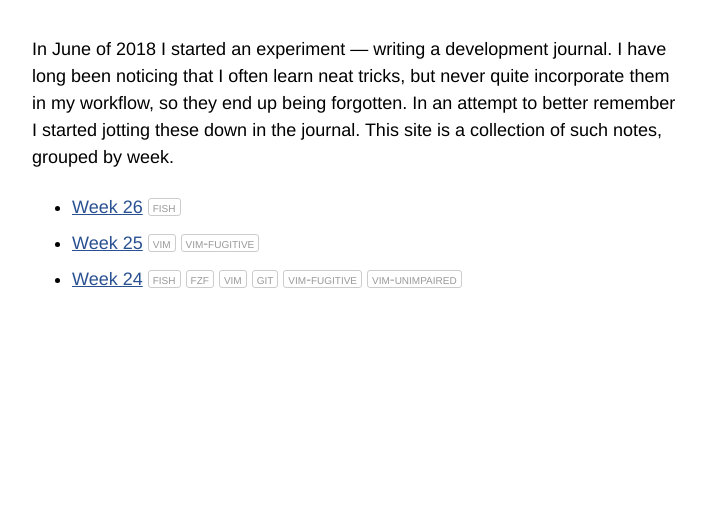
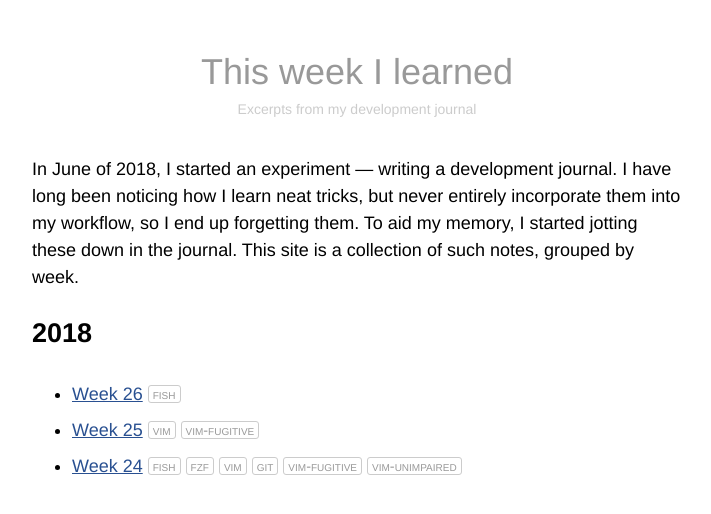
Before and after one commit to mfilej/mfilej.github.io, a Jekyll site: the page built from twil/index.html, in a window 1280 px wide. Shown: the top 514 px of the page, without its empty margins (283-994 px from the left). Built offline with Jekyll 4.4.1, drawn with Linux system fonts in a browser that asks for light colours; nearby versions of some CDN libraries; comment, search, counter and statistics services are not loaded.

Commit message:
Group TWIL items by year.

```diff
--- a/twil/index.html
+++ b/twil/index.html
@@ -2,16 +2,27 @@
 layout: default
 ---
 
+<article class="twil">
+  <header>
+    <h1>This week I learned</h1>
+    <p>Excerpts from my development journal</p>
+  </header>
+</article>
+
 <p>
-  In June of 2018 I started an experiment — writing a development journal. I
-  have long been noticing that I often learn neat tricks, but never quite
-  incorporate them in my workflow, so they end up being forgotten. In an
-  attempt to better remember I started jotting these down in the journal. This
-  site is a collection of such notes, grouped by week.
+  In June of 2018, I started an experiment — writing a development journal. I
+  have long been noticing how I learn neat tricks, but never entirely
+  incorporate them into my workflow, so I end up forgetting them. To aid my
+  memory, I started jotting these down in the journal. This site is a
+  collection of such notes, grouped by week.
 </p>
 
+{% assign postsByYear = site.categories.twil | group_by_exp: "post", "post.date | date: '%Y'"  %}
+{% for year in postsByYear %}
+  <h2>{{ year.name }}</h2>
+
   <ul class="twil-archive">
-  {% for post in site.categories.twil %}
+    {% for post in year.items %}
     <li>
       <a href="{{ post.url }}">{{ post.title }}</a>
       {% for tag in post.tags %}
@@ -20,3 +31,4 @@ layout: default
     </li>
     {% endfor %}
   </ul>
+{% endfor %}
```
Lines whose indentation alone changed are shown as unchanged.
